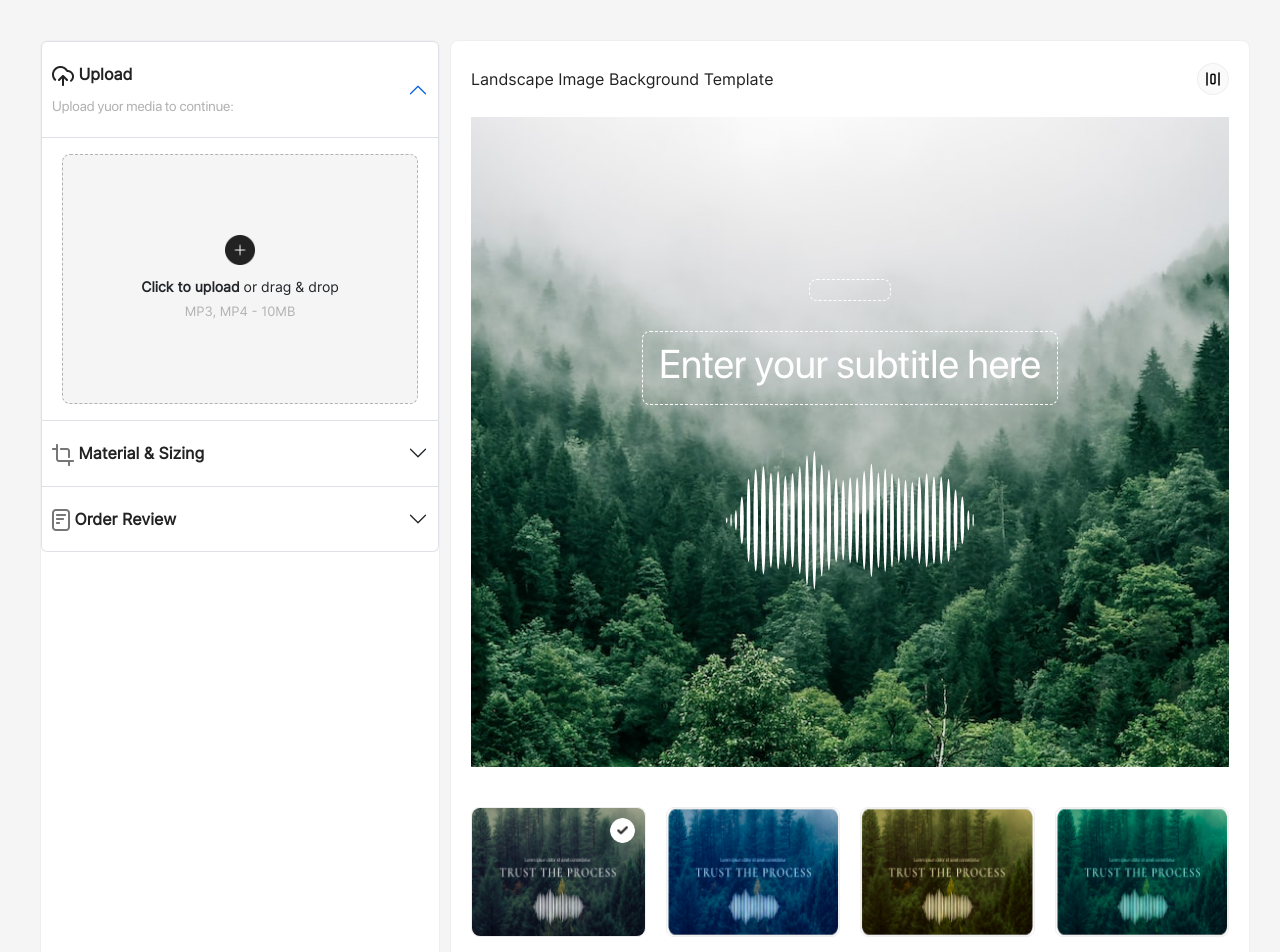
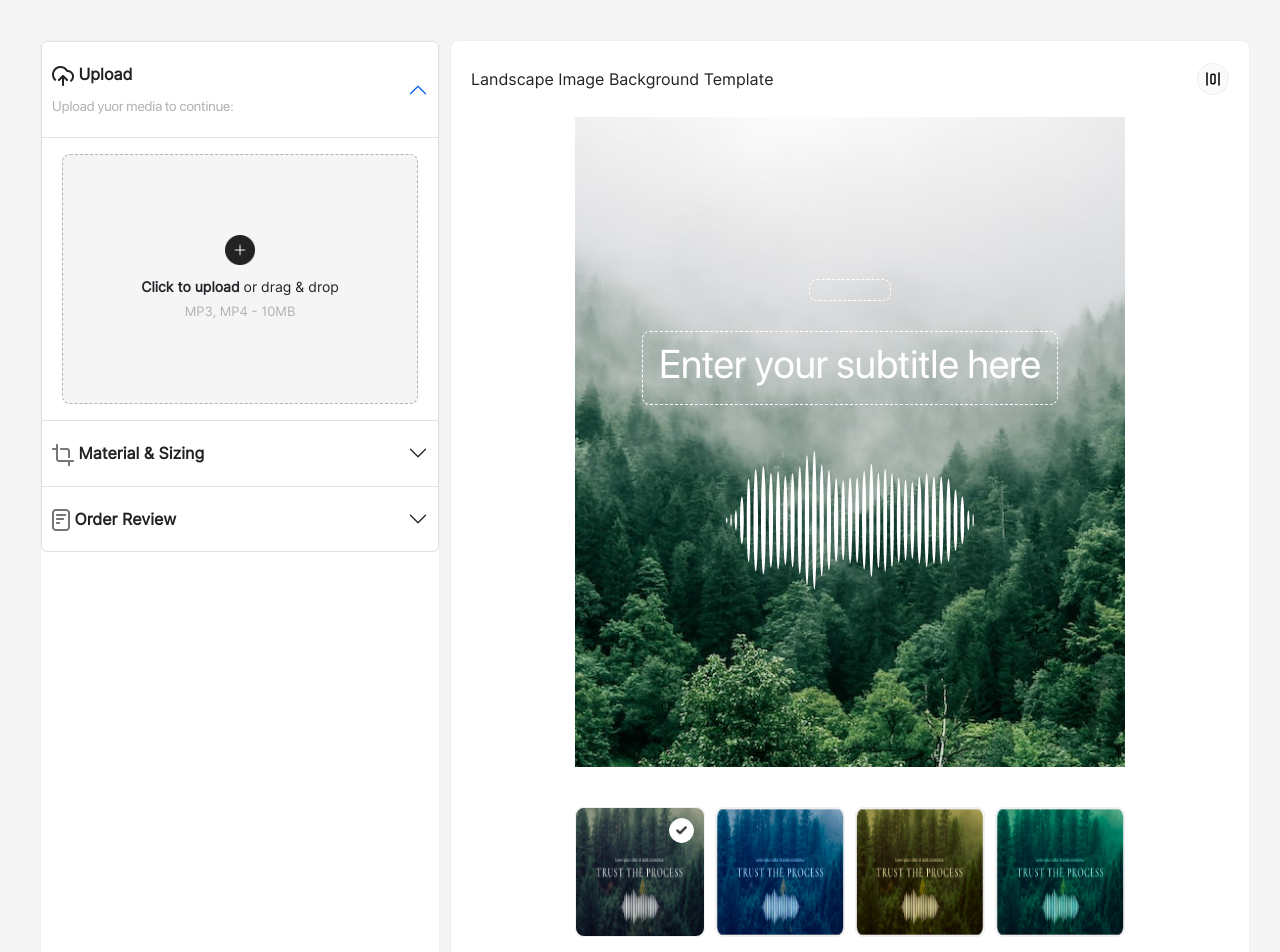
Before and after one commit to ri-bulatao/soundwave-app, a React (Vite) app: page / in a window 1280 px wide. Shown: the top 952 px of the page. Built offline with nearby package versions, Linux system fonts and the light colour scheme.

Commit message:
added portrait layout and fix lint standard

```diff
--- a/src/components/ColorTemplate/ColorTemplate.tsx
+++ b/src/components/ColorTemplate/ColorTemplate.tsx
@@ -11,14 +11,14 @@ const ColorTemplate: React.FC<ToggleButtonProps> = ({ options, handleColorSelect
   const [selectedOption, setSelectedOption] = useState('option_0')
   const handleOptionChange = (value: any): any => {
     setSelectedOption(value.key)
-    handleColorSelection(value.view + ' ' + value.key)
+    handleColorSelection(value.view.concat(' ').concat(value.key))
     onImageClick(value)
   }
   return (
     <>
         <div className='template-color'>
-            {options.map((option: any) => (
-                <label className={`col-3 frame-color-selection frame-color ${option.view} ${selectedOption === option.key && 'active'}`} key={option.key}>
+            {options.map((option) => (
+                <label className={`col-3 frame-color-selection frame-color ${option.view} ${selectedOption === option.key ? 'active' : ''}`} key={option.key}>
                 <input
                     type="radio"
                     value={option.key}
--- a/src/components/DragAndDropInput/DragAndDropInput.tsx
+++ b/src/components/DragAndDropInput/DragAndDropInput.tsx
@@ -13,7 +13,7 @@ const DragAndDropInput: React.FC<DragAndDropInputProps> = ({ onFileChange }) =>
   const [state, setState] = useState<DragAndDropInputState>({
     isDragging: false
   })
-  const inputRef = useRef<HTMLInputElement>(null);
+  const inputRef = useRef<HTMLInputElement>(null)
 
   const handleDragEnter = (event: React.DragEvent<HTMLInputElement>): void => {
     event.preventDefault()
@@ -34,11 +34,11 @@ const DragAndDropInput: React.FC<DragAndDropInputProps> = ({ onFileChange }) =>
     setState({ isDragging: false })
   }
 
-  const handleClick = () => {
-    if (inputRef.current) {
-      inputRef.current.click();
+  const handleClick = (): void => {
+    if (inputRef.current !== null) {
+      inputRef.current.click()
     }
-  };
+  }
 
   return (
     <div
--- a/src/components/InitialState/InitialState.tsx
+++ b/src/components/InitialState/InitialState.tsx
@@ -1,5 +1,6 @@
 export const initialState = {
-  defaultLayoutBackgroundImage : 'src/assets/img/layout-background.jpeg',
+  defaultLayoutBackgroundImage: 'src/assets/img/layout-background.jpeg',
+  customizerLayout: 'portrait',
   waveHeight: 20,
   canvasWidth: 350,
   canvasHeight: 170,
--- a/src/pages/customizer/customizer.css
+++ b/src/pages/customizer/customizer.css
@@ -430,3 +430,21 @@ button.accordion-button.collapsed .upload-header .upload-desc {
 button.accordion-button .upload-header .upload-desc {
   display: block;
 }
+.col-8.canvas-container.portrait .canvas-component > div:not(.canvas-header) {
+  width: 550px;
+}
+.col-8.canvas-container.landscape .canvas-component > div:not(.canvas-header) {
+  width: 100%;
+}
+.col-8.canvas-container.portrait .canvas-component {
+  display: flex;
+  flex-direction: column;
+  align-items: center;
+  justify-content: start;
+}
+.order-preview-container li {
+  text-transform: capitalize;
+}
+.col-8.canvas-container.portrait .template-color {
+  gap: 10px;
+}
--- a/src/pages/customizer/customizer.tsx
+++ b/src/pages/customizer/customizer.tsx
@@ -19,11 +19,12 @@ export const Customizer: React.FC = () => {
   const [selectedFrame, setSelectedFrame] = useState<string>('')
   const [selectedSizing, setSelectedSizing] = useState<string>('')
   const [selectedColor, setSelectedColor] = useState<string>('')
-  //const [canvasTitle, setCanvasTitle] = useState<string>('Enter your title')
+  const [canvasTitle, setCanvasTitle] = useState<string>('Enter your title')
   const [canvasSubtitle, setCanvasSubtitle] = useState<string>('Enter your subtitle here')
   const [editLayoutBackground, setEditLayoutBackground] = useState<boolean>(false)
   const [showConfirmation, setShowConfirmation] = useState(false)
   const [layoutBackgroundImage, setLayoutBackgroundImage] = useState(initialState.defaultLayoutBackgroundImage)
+  const [customizerLayout, setCustomizerLayout] = useState<string>(initialState.customizerLayout)
 
   const handleAudioChange = (file: File): void => {
     if (typeof file !== 'undefined' || file !== null) {
@@ -40,16 +41,15 @@ export const Customizer: React.FC = () => {
     }
   }
   const handleLayoutImageUpdate = (file: File): void => {
-
     if (typeof file !== 'undefined' || file !== null) {
       const fileSizeInMB = file.size / (1024 * 1024)
       if (fileSizeInMB <= 5) {
-        const imageReader = new FileReader();
-        imageReader.readAsDataURL(file);
+        const imageReader = new FileReader()
+        imageReader.readAsDataURL(file)
         imageReader.onloadend = () => {
-          setLayoutBackgroundImage(imageReader.result as string);
+          setLayoutBackgroundImage(imageReader.result as string)
           setShowImageSizeAlert(false)
-        };
+        }
       } else {
         setShowImageSizeAlert(true)
       }
@@ -111,8 +111,11 @@ export const Customizer: React.FC = () => {
 
   useEffect(
     () => {
-      setCanvasSubtitle('Enter your title')
+      setCanvasTitle('Enter your title')
       setCanvasSubtitle('Enter your subtitle here')
+      setCustomizerLayout(customizerLayout)
+      console.log(canvasTitle)
+      console.log(canvasSubtitle)
       console.log(selectedColor)
       console.log(selectedFrame)
       console.log(selectedSizing)
@@ -126,8 +129,8 @@ export const Customizer: React.FC = () => {
       <div className='template-container'>
         <div className='col-12 customizer-container'>
           <div className='col-4 input-container'>
-            {editLayoutBackground ?
-              <Accordion defaultActiveKey={['0']} className={`main-accordion-layout`}>
+            {editLayoutBackground
+              ? (<Accordion defaultActiveKey={['0']} className='main-accordion-layout'>
                   <Accordion.Item eventKey='0'>
                     <Accordion.Header className={`upload-header ${audioBuffer !== null ? 'file-uploaded' : ''}`}><div className='upload-header'><div>Background customization </div><p className='upload-desc'>Style soundwave of your soundwave art</p></div></Accordion.Header>
                     <Accordion.Body>
@@ -135,25 +138,24 @@ export const Customizer: React.FC = () => {
                         <div className='upload-container image-container'>
                           <DragAndDropImageInput onImageChange={handleLayoutImageUpdate} />
                         </div>
-                      {layoutBackgroundImage && !showImageSizeAlert ?
-                        <div className='background-image-container'>
+                        {(layoutBackgroundImage !== null && !showImageSizeAlert)
+                          ? (<div className='background-image-container'>
                               <button className="btn btn-primary w-100" onClick={handleCloseEditLayoutBackground}>
                                 Save and Close
                               </button>
-                        </div>
+                            </div>)
                           : null}
                       </div>
-                    {showImageSizeAlert ?
-                      <div className='alert-container'>
+                      {showImageSizeAlert
+                        ? <div className='alert-container'>
                             <p><img src='src/assets/icons/Check_ring_light.png' alt='' />{'Background size should not exceed 5MB.'}</p>
                           </div>
                         : null
                       }
                     </Accordion.Body>
                   </Accordion.Item>
-              </Accordion>
-              :
-              <Accordion defaultActiveKey={['0']} className={`main-accordion-layout`}>
+                </Accordion>)
+              : (<Accordion defaultActiveKey={['0']} className='main-accordion-layout'>
                 <Accordion.Item eventKey='0'>
                   <Accordion.Header className={`upload-header ${audioBuffer !== null ? 'file-uploaded' : ''}`}><div className='upload-header'><div><img src='src/assets/icons/upload.png' alt='icon' /> Upload </div><p className='upload-desc'>Upload yuor media to continue:</p></div></Accordion.Header>
                   <Accordion.Body>
@@ -192,7 +194,7 @@ export const Customizer: React.FC = () => {
                   <Accordion.Body>
                     <ul className="order-preview-container">
                       <li className="order-item">
-                        ORIENTATION<strong>{'Landscapre'}</strong>
+                        ORIENTATION<strong>{customizerLayout}</strong>
                       </li>
                       <li className="order-item">
                         FRAME TYPE<strong>{selectedFrame}</strong>
@@ -206,9 +208,9 @@ export const Customizer: React.FC = () => {
                     </ul>
                   </Accordion.Body>
                 </Accordion.Item>
-              </Accordion>
+              </Accordion>)
             }
-            {showConfirmation ?
+            {showConfirmation &&
               <ConfirmationModal
                 isOpen={showConfirmation}
                 message="Are you sure you want to remove the audio you uploaded?"
@@ -216,15 +218,14 @@ export const Customizer: React.FC = () => {
                 onConfirm={handleConfirmDelete}
                 onCancel={handleCancelDelete}
               />
-              : null
             }
           </div>
-          <div className='col-8 canvas-container'>
+          <div className={`col-8 canvas-container ${customizerLayout}`}>
             <div className='canvas-component'>
               <div className='canvas-header'>
                 <p>Landscape Image Background Template</p><img src='src/assets/icons/header-icon.png' alt='' />
               </div>
-              <div className={`canvas-content`} style={{ background: `url('${layoutBackgroundImage}'` }}>
+              <div className='canvas-content' style={{ background: `url('${layoutBackgroundImage}'` }}>
                 <div className={`overlay ${selectedColor}`}></div>
                 <div className="canvas-text title">
                   {/* <h1>{canvasTitle}</h1> */}
```
Lines whose indentation alone changed are shown as unchanged.
